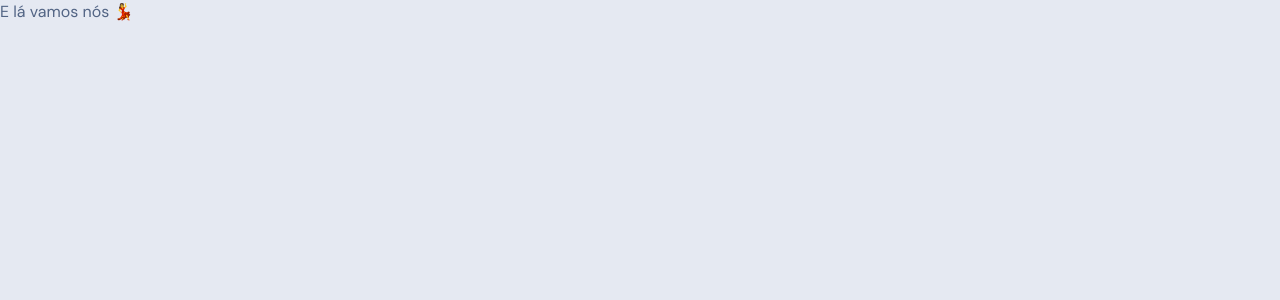
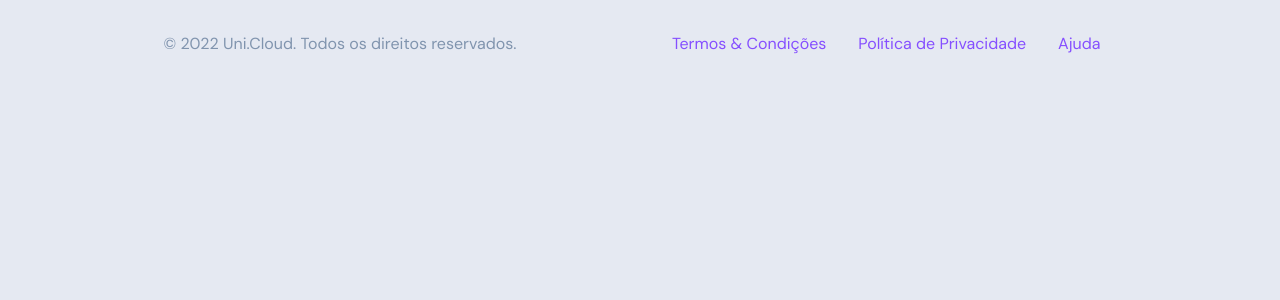
Before and after one commit to uni-clouds/unicloud-frontwebapp, a React (Vite) app: page / in a window 1280 px wide. Shown: the top 300 px of the page. Built offline with nearby package versions, Linux system fonts and the light colour scheme; no server answers.

Commit message:
created footer component

```diff
--- a/index.html
+++ b/index.html
@@ -4,7 +4,7 @@
     <meta charset="UTF-8" />
     <link rel="preconnect" href="https://fonts.googleapis.com" />
     <link rel="preconnect" href="https://fonts.gstatic.com" crossorigin />
-    <link rel="icon" type="image/svg+xml" href="/src/favicon.svg" />
+    <link rel="icon" type="image/svg+xml" href="" />
     <meta name="viewport" content="width=device-width, initial-scale=1.0" />
     <link
       href="https://fonts.googleapis.com/css2?family=DM+Sans:wght@400;500;700&display=swap"
@@ -13,7 +13,7 @@
     <title>Uni.Cloud</title>
   </head>
   <body>
-    <div id="root">You need Javascript!</div>
+    <div id="root"></div>
     <script type="module" src="/src/main.tsx"></script>
   </body>
 </html>
--- a/src/App.tsx
+++ b/src/App.tsx
@@ -1,5 +1,7 @@
+import { Footer } from './components/Footer'
+
 const App: React.FC = () => {
-  return <h1>E lá vamos nós 💃</h1>
+  return <Footer />
 }
 
 export default App
--- /dev/null
+++ b/src/components/Footer/index.tsx
@@ -0,0 +1,14 @@
+import { NavLinksFooter } from '../Nav/NavLinksFooter'
+
+export const Footer: React.FC = () => {
+  return (
+    <footer className='container max-width-xl flex items-center justify-evenly mx-auto p-6'>
+      <div className='text-base-400'>
+        © 2022 Uni.Cloud. Todos os direitos reservados.
+      </div>
+      <nav>
+        <NavLinksFooter />
+      </nav>
+    </footer>
+  )
+}
--- /dev/null
+++ b/src/components/Nav/NavLinksFooter.tsx
@@ -0,0 +1,30 @@
+import { Link } from 'react-router-dom'
+
+export const NavLinksFooter: React.FC = () => {
+  const navItems = [
+    {
+      name: 'Termos & Condições',
+      path: `${import.meta.env.PUBLIC_URL}/terms`
+    },
+    {
+      name: 'Política de Privacidade',
+      path: `${import.meta.env.PUBLIC_URL}/policitys`
+    },
+    {
+      name: 'Ajuda',
+      path: `${import.meta.env.PUBLIC_URL}/help`
+    }
+  ]
+  return (
+    <ul className='flex items-center justify-between'>
+      {navItems.map((item) => (
+        <li
+          key={item.name}
+          className='py-2 px-4 text-brand-600 hover:text-brand-700 transition-colors ease-in'
+        >
+          <Link to={item.path}> {item.name}</Link>
+        </li>
+      ))}
+    </ul>
+  )
+}
--- a/src/main.tsx
+++ b/src/main.tsx
@@ -1,10 +1,15 @@
 import React from 'react'
 import ReactDOM from 'react-dom/client'
-import App from './App'
+import { BrowserRouter } from 'react-router-dom'
+
+import MainRoutes from './routes'
+
 import './styles/global.css'
 
 ReactDOM.createRoot(document.getElementById('root')!).render(
   <React.StrictMode>
-    <App />
+    <BrowserRouter>
+      <MainRoutes />
+    </BrowserRouter>
   </React.StrictMode>
 )
--- /dev/null
+++ b/src/pages/Error/index.tsx
@@ -0,0 +1,25 @@
+import { Link } from 'react-router-dom'
+import ErrorImage from '../../assets/error-404.svg'
+
+const Error404: React.FC = () => {
+  return (
+    <section>
+      <div className='nk-block nk-block-middle wide-md mx-auto'>
+        <div className='nk-block-content nk-error-ld text-center'>
+          <img className='nk-error-gfx' src={ErrorImage} alt='error' />
+          <div className='wide-xs mx-auto'>
+            <h3 className='nk-error-title'>Oops! Como você chegou aqui?</h3>
+            <p className='nk-error-text'>
+              Sentimos muito pelo inconveniente, mas parece que você está
+              tentando acessar uma página que não existe.
+            </p>
+            <Link to={`${import.meta.env.VITE_PUBLIC_URL}/`}>
+              <button className='mt-2'>Voltar para página principal</button>
+            </Link>
+          </div>
+        </div>
+      </div>
+    </section>
+  )
+}
+export default Error404
--- /dev/null
+++ b/src/routes/index.tsx
@@ -0,0 +1,67 @@
+import { lazy } from 'react'
+import { Routes, Route, useLocation } from 'react-router-dom'
+
+import App from '../App'
+const Page404 = lazy(() => import('../pages/Error'))
+
+export default function MainRoutes() {
+  return (
+    <Routes>
+      <Route path={'/'} element={<App />} />
+      <Route path={'*'} element={<Page404 />} />
+
+      {/* Auth Pages */}
+      <Route
+        path={`${import.meta.env.PUBLIC_URL}/auth-success`}
+        element={<>...</>}
+      />
+      <Route
+        path={`${import.meta.env.PUBLIC_URL}/auth-reset`}
+        element={<>...</>}
+      />
+      <Route
+        path={`${import.meta.env.PUBLIC_URL}/auth-register`}
+        element={<>...</>}
+      />
+      <Route
+        path={`${import.meta.env.PUBLIC_URL}/auth-login`}
+        element={<>...</>}
+      />
+
+      {/* Print Pages */}
+      <Route
+        path={`${import.meta.env.PUBLIC_URL}/invoice-print/:id`}
+        element={<>...</>}
+      />
+
+      {/* Helper pages */}
+      <Route
+        path={`${import.meta.env.PUBLIC_URL}/auths/terms`}
+        element={<>...</>}
+      />
+      <Route
+        path={`${import.meta.env.PUBLIC_URL}/auths/faq`}
+        element={<>...</>}
+      />
+
+      <Route
+        path={`${import.meta.env.PUBLIC_URL}/invoice-print`}
+        element={<>...</>}
+      ></Route>
+
+      {/*Error Pages*/}
+      <Route
+        path={`${import.meta.env.PUBLIC_URL}/errors/504-modern`}
+        element={<>...</>}
+      ></Route>
+      <Route
+        path={`${import.meta.env.PUBLIC_URL}/errors/404-modern`}
+        element={<Page404 />}
+      ></Route>
+
+      {/*Main Routes*/}
+      <Route path='' element={<>...</>}></Route>
+      <Route element={<>redirect</>}></Route>
+    </Routes>
+  )
+}
--- a/src/styles/global.css
+++ b/src/styles/global.css
@@ -3,5 +3,5 @@
 @tailwind utilities;
 
 body {
-  @apply bg-light-100 text-base-500;
+  @apply bg-light-100 text-base-500 antialiased;
 }
```
Also changed, not shown: src/assets/error-404.svg (added), src/assets/error-504.svg (added).
